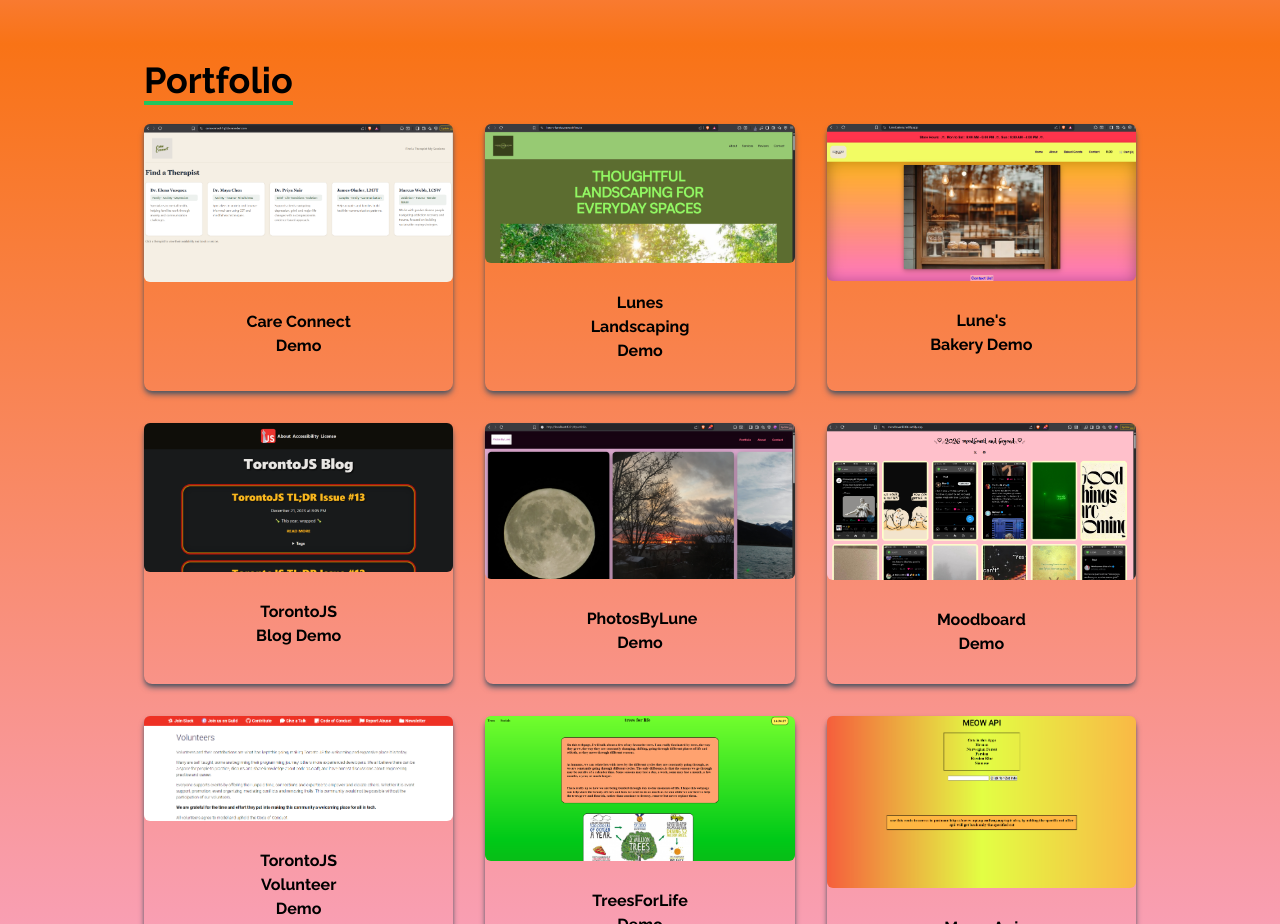
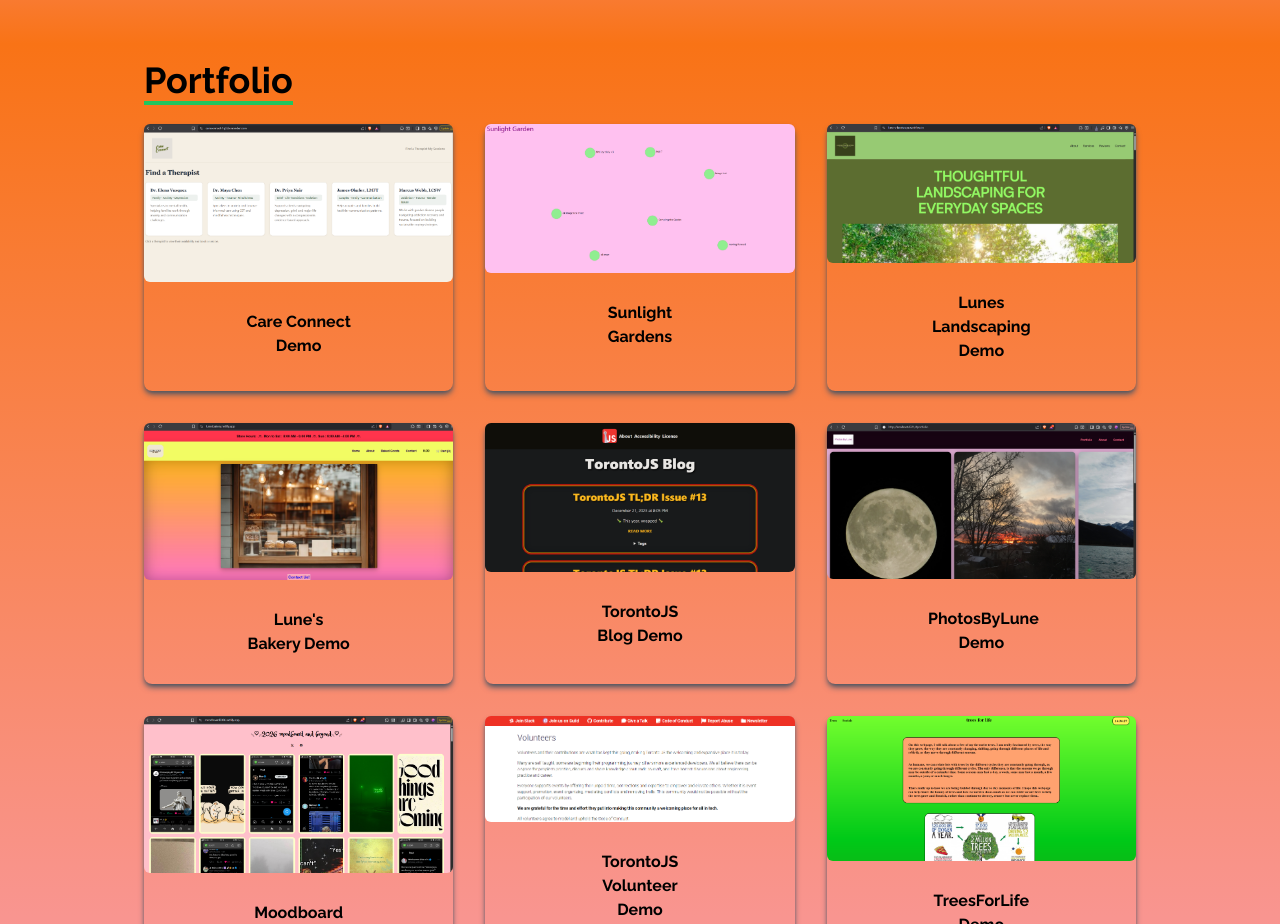
Before and after one commit to lunarfrm777/portfolio, a React (Create React App) app: page / in a window 1280 px wide. Shown: the part 1160-2084 px from the top of the page. Built offline with nearby package versions, Linux system fonts and the light colour scheme.

Commit message:
added sunlight gardens to portfolio component with image,, as well as fixed link on care connect demo

```diff
--- a/src/components/Portfolio.js
+++ b/src/components/Portfolio.js
@@ -1,5 +1,6 @@
 import React from 'react'
 import careconnect from "../assets/project-assets/careconnect.png"
+import sunlightgardens from "../assets/project-assets/sunlight-gardens.png"
 import ll from "../assets/project-assets/ll.png"
 import bakery from "../assets/project-assets/bakery.png"
 import torontoJsBl from '../assets/project-assets/torontojs-blog.png'
@@ -17,7 +18,13 @@ const Portfolio = () => {
             id: 1,
             title: "Care Connect Demo",
             src: careconnect,
-            demoLink: 'https:/careconnect-1q2d.onrender.com'
+            demoLink: 'https://careconnect-1q2d.onrender.com'
+        },
+           {
+            id: 2,
+            title: "Sunlight Gardens",
+            src: sunlightgardens,
+            demoLink: 'https://sunlight-gardens.netlify.app/'
         },
          {
             id: 2,
```
Also changed, not shown: src/assets/project-assets/sunlight-gardens.png (added).
